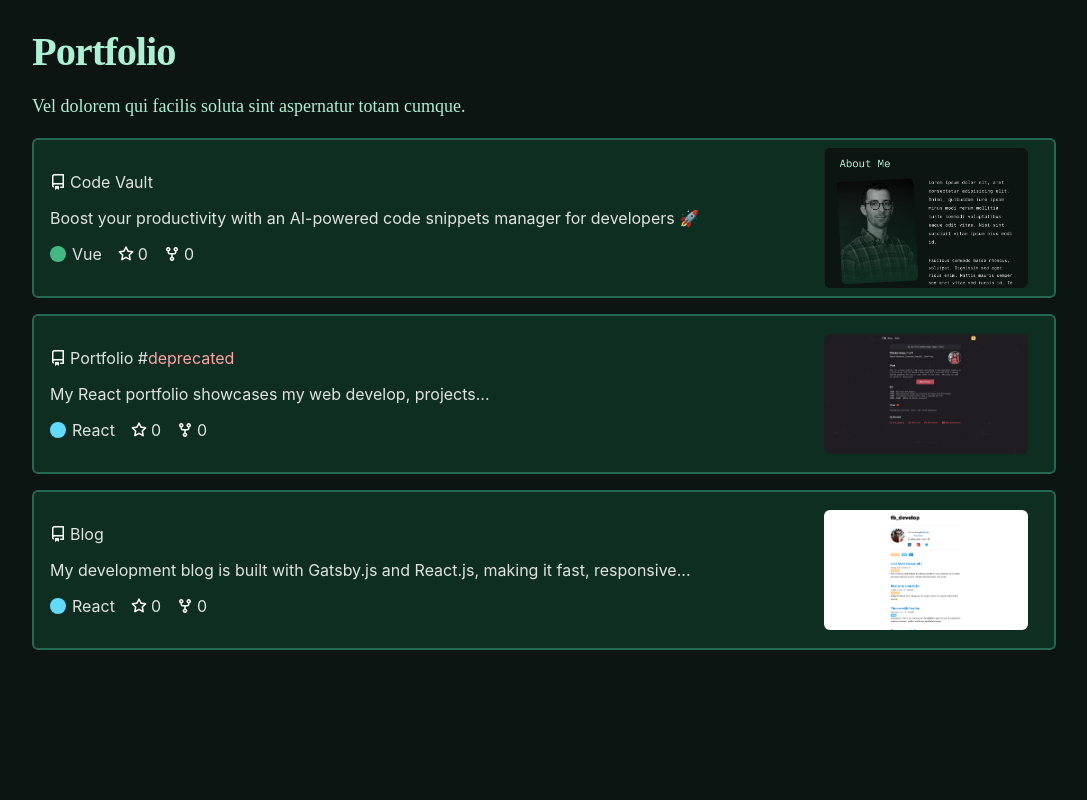
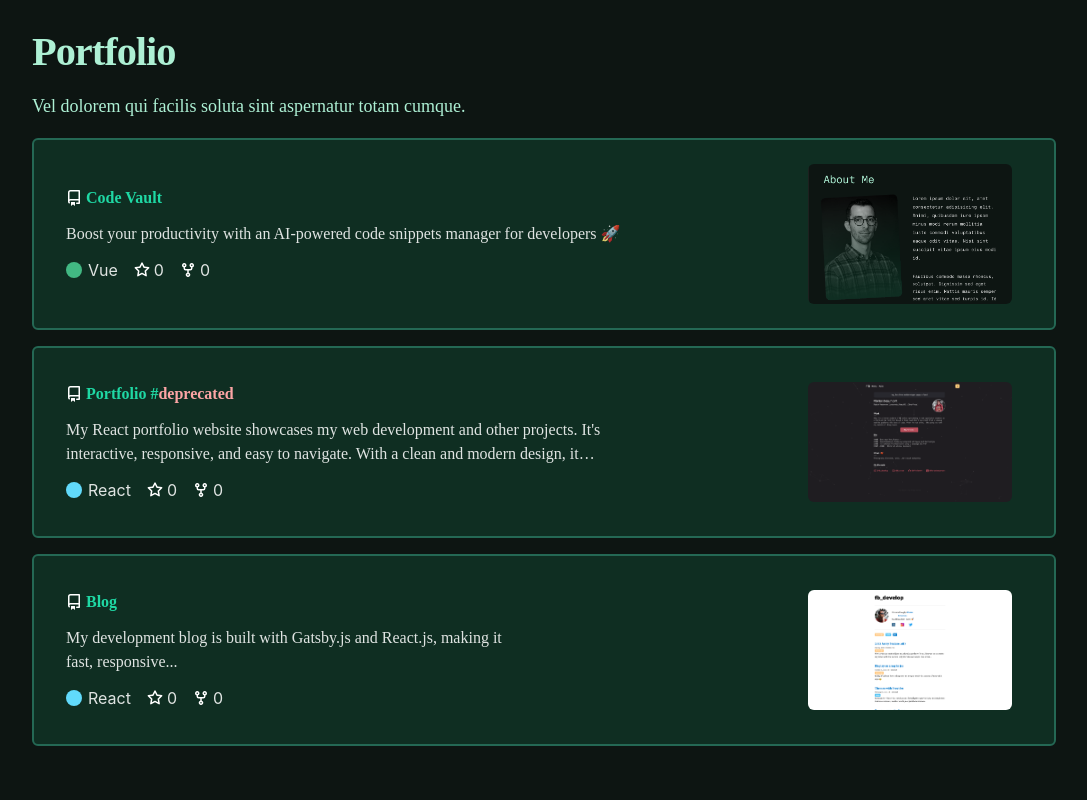
Before and after one commit to FlorianBx/Portfolio-V2, a Vue app: page / in a window 1280 px wide. Shown: the part 680-1480 px from the top of the page, without its empty margins (96-1183 px from the left). Built offline with nearby package versions, Linux system fonts and the light colour scheme; a web font is replaced by a local one.

Commit message:
feature: add truncate reponsive style for the portfolio, link to the project etc...

```diff
--- a/src/components/Portfolio/PortfolioComponent.vue
+++ b/src/components/Portfolio/PortfolioComponent.vue
@@ -16,12 +16,17 @@ import SectionSlot from '../SectionSlot/SectionSlot.vue'
       </p>
     </div>
     <!-- Github section  -->
-    <PortfolioElementComponent technology="#42b883">
+    <PortfolioElementComponent
+      technology="#42b883"
+      project-github-u-r-l="https://github.com/BFlorian91/Code-Snippets-Vault"
+    >
       <template #title>Code Vault</template>
       <template #tech>Vue</template>
       <template #description>
-        Boost your productivity with an AI-powered code snippets manager for
-        developers 🚀
+        <p class="line-clamp-2 sm:max-w-sm md:max-w-md lg:max-w-lg xl:max-w-xl">
+          Boost your productivity with an AI-powered code snippets manager for
+          developers 🚀
+        </p>
       </template>
       <template #img>
         <img
@@ -31,13 +36,21 @@ import SectionSlot from '../SectionSlot/SectionSlot.vue'
         />
       </template>
     </PortfolioElementComponent>
-    <PortfolioElementComponent technology="#61DAFB">
+    <PortfolioElementComponent
+      technology="#61DAFB"
+      project-github-u-r-l="https://github.com/BFlorian91/react-portfolio"
+    >
       <template #title>
         Portfolio #<span class="text-red-300">deprecated</span></template
       >
       <template #tech>React</template>
       <template #description>
-        My React portfolio showcases my web develop, projects...
+        <p class="line-clamp-2 sm:max-w-sm md:max-w-md lg:max-w-lg xl:max-w-xl">
+          My React portfolio website showcases my web development and other
+          projects. It's interactive, responsive, and easy to navigate. With a
+          clean and modern design, it highlights my experience and creativity
+          across a range of technologies, including React.
+        </p>
       </template>
       <template #img>
         <img
@@ -47,11 +60,16 @@ import SectionSlot from '../SectionSlot/SectionSlot.vue'
         />
       </template>
     </PortfolioElementComponent>
-    <PortfolioElementComponent technology="#61DAFB">
+    <PortfolioElementComponent
+      technology="#61DAFB"
+      project-github-u-r-l="https://github.com/BFlorian91/Blog-dev"
+    >
       <template #title>Blog</template>
       <template #tech>React</template>
-      <template #description
-        >My development blog is built with Gatsby.js and React.js, making it
+      <template #description>
+        <p class="line-clamp-2 sm:max-w-sm md:max-w-md lg:max-w-lg xl:max-w-xl">
+          My development blog is built with Gatsby.js and React.js, making it
+        </p>
         fast, responsive...
       </template>
       <template #img>
--- a/src/components/PortfolioElement/PortfolioElementComponent.vue
+++ b/src/components/PortfolioElement/PortfolioElementComponent.vue
@@ -3,33 +3,42 @@ import StarIcon from '../Logos/StarIcon.vue'
 import ForkedIcon from '../Logos/ForkedIcon.vue'
 import ProjectGithubIcon from '../Logos/ProjectGithubIcon.vue'
 
-import { defineProps, ref } from 'vue'
-
-const showModal = ref(false)
+import { ref } from 'vue'
 const props = defineProps({
   technology: {
     type: String,
     default: '#42b883',
   },
+  projectGithubURL: {
+    type: String,
+    default: 'https://github.com/BFlorian91',
+  },
 })
+const { technology } = props
 
+// Modal !
+const showModal = ref(false)
 function toggleModal() {
   showModal.value = !showModal.value
 }
-
-const { technology } = props
 </script>
 
 <template>
   <div
-    class="mt-4 h-40 p-4 flex justify-between items-center border-2 border-ring bg-card rounded-md"
+    class="mt-4 h-48 p-8 flex justify-between items-center border-2 border-ring bg-card rounded-md"
   >
     <div class="flex-1">
       <div class="flex items-center">
         <ProjectGithubIcon />
-        <slot name="title">Portfolio</slot>
+        <a
+          class="text-secondary font-bold font-heading"
+          target="_blank"
+          :href="projectGithubURL"
+        >
+          <slot name="title">Portfolio</slot>
+        </a>
       </div>
-      <p class="py-3">
+      <p class="py-3 font-body max-h-24 overflow-hidden">
         <slot name="description"></slot>
       </p>
       <div class="flex items-center gap-4">
--- a/src/components/SectionSlot/SectionSlot.vue
+++ b/src/components/SectionSlot/SectionSlot.vue
@@ -1,6 +1,4 @@
 <script setup lang="ts">
-//get props isTheFirstElement
-import { defineProps } from 'vue'
 defineProps({
   isTheFirstElement: {
     type: Boolean,
```
